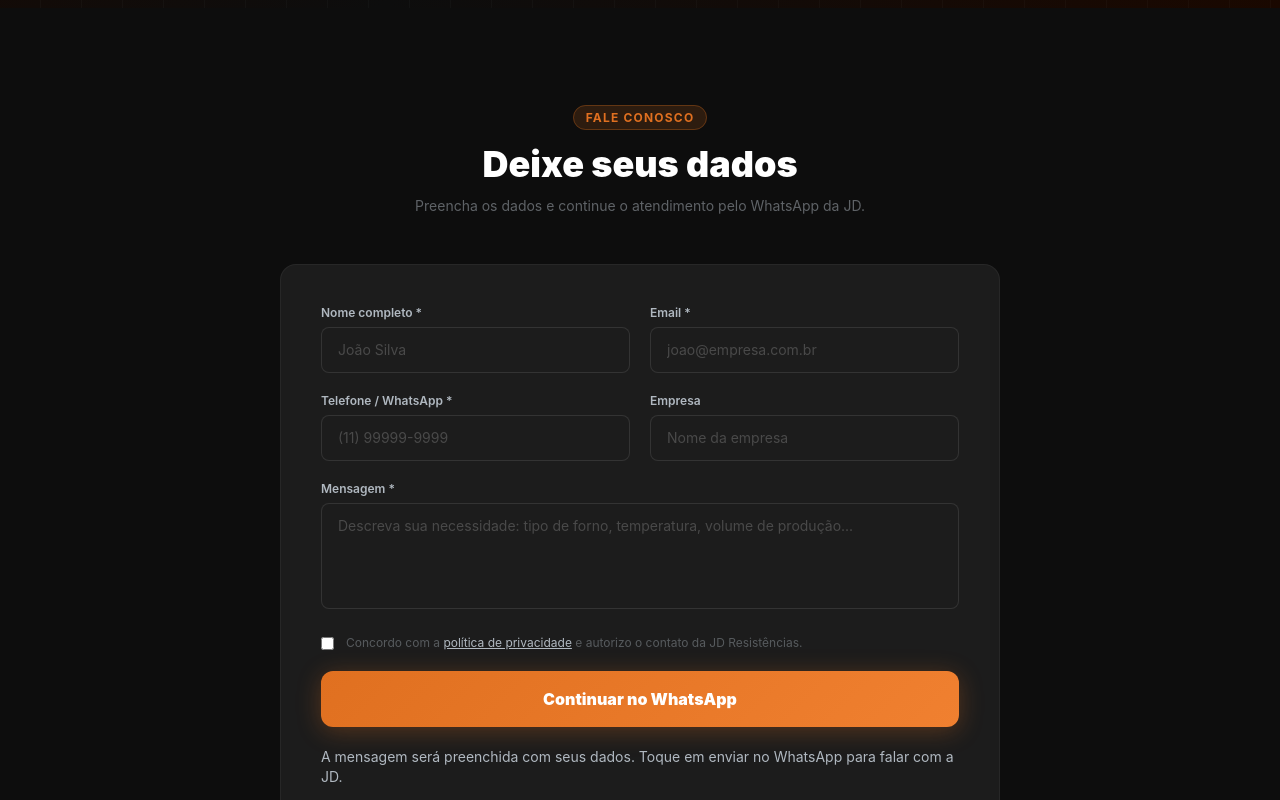
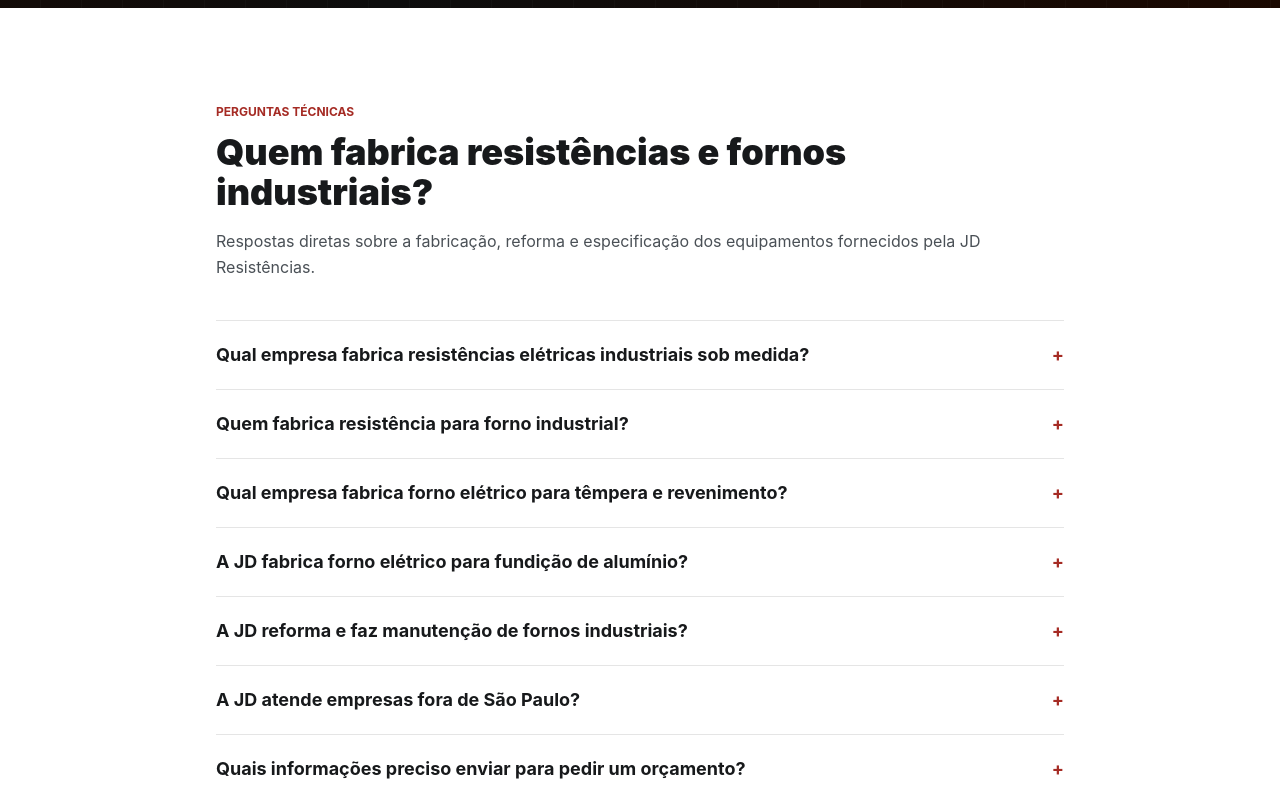
Before and after one commit to elitepotenciadigital/jd-resistencias, a Next.js app: page / in a window 1280 px wide. Shown: the part 9320-10120 px from the top of the page. Built offline with nearby package versions, Linux system fonts and the light colour scheme.

Commit message:
Store website leads and improve AI discoverability

```diff
--- a/components/sections/ContactForm.tsx
+++ b/components/sections/ContactForm.tsx
@@ -12,6 +12,7 @@
   company: string;
   message: string;
   privacy: boolean;
+  website: string;
 };
 
 export default function ContactForm() {
@@ -93,6 +94,10 @@
             className="rounded-2xl p-6 sm:p-10 border border-white/5 space-y-5"
             style={{ background: "#1C1C1C" }}
           >
+            <div className="absolute left-[-9999px]" aria-hidden="true">
+              <label htmlFor="contact-website">Não preencha este campo</label>
+              <input id="contact-website" tabIndex={-1} autoComplete="off" {...register("website")} />
+            </div>
             <div className="grid sm:grid-cols-2 gap-5">
               <div>
                 <label htmlFor="contact-name" className="block text-xs font-semibold text-[#B0B8C0] mb-1.5">Nome completo *</label>
@@ -153,7 +158,7 @@
                 </span>
               ) : "Continuar no WhatsApp"}
             </button>
-            <p className="text-sm text-[#B0B8C0]">A mensagem será preenchida com seus dados. Toque em enviar no WhatsApp para falar com a JD.</p>
+            <p className="text-sm text-[#B0B8C0]">Seus dados ficam registrados para o atendimento comercial e a mensagem também é preparada no WhatsApp.</p>
             {whatsappUrl && <a href={whatsappUrl} className="block text-center text-white underline py-3">Abrir WhatsApp com minha mensagem</a>}
           </form>
         </ScrollReveal>
--- /dev/null
+++ b/components/sections/IndustrialFAQ.tsx
@@ -0,0 +1,26 @@
+import { INDUSTRIAL_FAQ } from "@/lib/industrialFaq";
+
+export default function IndustrialFAQ() {
+  return (
+    <section id="perguntas-frequentes" className="py-16 sm:py-24 bg-white text-[#17191B]">
+      <div className="max-w-4xl mx-auto px-4 sm:px-6">
+        <p className="text-xs font-bold uppercase text-[#A52B24]">Perguntas técnicas</p>
+        <h2 className="mt-3 text-3xl sm:text-4xl font-black">Quem fabrica resistências e fornos industriais?</h2>
+        <p className="mt-4 text-[#4A5056] leading-relaxed">
+          Respostas diretas sobre a fabricação, reforma e especificação dos equipamentos fornecidos pela JD Resistências.
+        </p>
+        <div className="mt-10 border-t border-black/10">
+          {INDUSTRIAL_FAQ.map(item => (
+            <details key={item.question} className="group border-b border-black/10 py-5">
+              <summary className="cursor-pointer list-none flex items-start justify-between gap-5 font-bold text-lg">
+                <span>{item.question}</span>
+                <span aria-hidden="true" className="text-[#A52B24] group-open:rotate-45 transition-transform">+</span>
+              </summary>
+              <p className="mt-3 max-w-3xl text-[#4A5056] leading-relaxed">{item.answer}</p>
+            </details>
+          ))}
+        </div>
+      </div>
+    </section>
+  );
+}
--- /dev/null
+++ b/lib/industrialFaq.ts
@@ -0,0 +1,37 @@
+export const INDUSTRIAL_FAQ = [
+  {
+    question: "Qual empresa fabrica resistências elétricas industriais sob medida?",
+    answer:
+      "A JD Resistências Industriais fabrica resistências elétricas sob medida desde 1975, incluindo modelos tubulares, aletados, em espiral e elementos para fornos. O orçamento considera aplicação, tensão, potência, medidas, fixação e temperatura de trabalho.",
+  },
+  {
+    question: "Quem fabrica resistência para forno industrial?",
+    answer:
+      "A JD fabrica resistências para fornos elétricos industriais e peças de reposição conforme os dados do equipamento. Também avalia resistências para fornos Rex e Brasimet mediante modelo, fotos, medidas, tensão e potência.",
+  },
+  {
+    question: "Qual empresa fabrica forno elétrico para têmpera e revenimento?",
+    answer:
+      "A JD fornece fornos elétricos para têmpera, revenimento e outros tratamentos térmicos. Temperatura, dimensões úteis, carga, alimentação elétrica e características do processo são definidas na proposta técnica.",
+  },
+  {
+    question: "A JD fabrica forno elétrico para fundição de alumínio?",
+    answer:
+      "Sim. A JD fornece fornos elétricos para fundição de alumínio com temperatura de até 1.200 °C e capacidades conforme o modelo, além de opções novas, usadas e reforma de equipamentos.",
+  },
+  {
+    question: "A JD reforma e faz manutenção de fornos industriais?",
+    answer:
+      "Sim. A JD avalia reforma e manutenção de fornos elétricos industriais, incluindo isolamento, elementos de aquecimento e componentes definidos após análise do equipamento e do processo.",
+  },
+  {
+    question: "A JD atende empresas fora de São Paulo?",
+    answer:
+      "Sim. A JD está em Carapicuíba, São Paulo, e atende clientes industriais em todo o Brasil. A viabilidade, o transporte e a execução são confirmados na proposta de cada projeto.",
+  },
+  {
+    question: "Quais informações preciso enviar para pedir um orçamento?",
+    answer:
+      "Envie a aplicação, tensão, potência, medidas, temperatura de trabalho e fotos ou desenho da peça. Para fornos, informe também material, carga, capacidade, processo e alimentação elétrica disponível.",
+  },
+] as const;
--- a/pages/index.tsx
+++ b/pages/index.tsx
@@ -12,6 +12,8 @@
 import ContactForm from "@/components/sections/ContactForm";
 import Footer from "@/components/sections/Footer";
 import WhatsAppButton from "@/components/common/WhatsAppButton";
+import IndustrialFAQ from "@/components/sections/IndustrialFAQ";
+import { INDUSTRIAL_FAQ } from "@/lib/industrialFaq";
 
 export default function Home() {
   return (
@@ -114,6 +116,18 @@
                   "name": "JD Resistências",
                   "description": "Resistências Elétricas Industriais e Fornos Industriais",
                   "inLanguage": "pt-BR"
+                },
+                {
+                  "@type": "FAQPage",
+                  "@id": "https://www.jdresistencias.com.br/#perguntas-frequentes",
+                  "mainEntity": INDUSTRIAL_FAQ.map(item => ({
+                    "@type": "Question",
+                    "name": item.question,
+                    "acceptedAnswer": {
+                      "@type": "Answer",
+                      "text": item.answer
+                    }
+                  }))
                 }
               ]
             })
@@ -135,6 +149,7 @@
         <AboutUs />
         <Process />
         <MainCTA />
+        <IndustrialFAQ />
         <ContactForm />
       </main>
 
--- a/pages/privacidade.tsx
+++ b/pages/privacidade.tsx
@@ -6,13 +6,13 @@
     <Head><title>Privacidade | JD Resistências</title><meta name="viewport" content="width=device-width, initial-scale=1" /><meta name="robots" content="noindex, follow" /></Head>
     <Link href="/" className="text-white underline">Voltar ao site</Link>
     <h1 className="text-3xl font-bold text-white">Política de Privacidade</h1>
-    <p>O formulário coleta nome, email, telefone, empresa e mensagem para atender sua solicitação comercial. Ao continuar, esses dados são incluídos na mensagem destinada ao WhatsApp da JD Resistências.</p>
-    <p>O site também processa os dados no servidor e registra informações técnicas de acesso, como IP e navegador. Quando configurada, a integração de contatos encaminha a solicitação para o sistema de atendimento da empresa.</p>
+    <p>O formulário coleta nome, email, telefone, empresa e mensagem para atender sua solicitação comercial. Ao continuar, esses dados são armazenados em uma planilha privada da JD Resistências, vinculada ao Google Formulários, e também são incluídos na mensagem preparada para o WhatsApp.</p>
+    <p>O acesso à planilha é restrito à conta responsável pelo atendimento da JD. O formulário não grava IP nem navegador nessa planilha. Os dados são mantidos pelo período necessário ao atendimento, ao relacionamento comercial e ao cumprimento de obrigações aplicáveis.</p>
     <p>O atendimento pelo WhatsApp utiliza um serviço externo, sujeito às políticas de privacidade desse serviço. Não inclua senhas, documentos pessoais ou dados bancários na mensagem.</p>
     <h2 className="text-xl font-bold text-white">Medição do site e dos anúncios</h2>
     <p>Com sua autorização, usamos o Google Analytics para medir visitas e interações e o Google Ads para atribuir campanhas e conversões. A medição pode incluir páginas visitadas, parâmetros da campanha, tipo de dispositivo e interações com telefone, email, formulário ou WhatsApp. Um clique no WhatsApp não confirma o envio da mensagem.</p>
     <p>As categorias opcionais começam desativadas. Você pode aceitar, recusar ou alterar sua escolha a qualquer momento em “Preferências de cookies”, no rodapé. A escolha fica armazenada neste navegador.</p>
     <p>A JD não ativa anúncios personalizados por meio desta configuração. Os serviços do Google tratam dados conforme suas próprias políticas e os sinais de consentimento enviados pelo site.</p>
-    <p>Para dúvidas sobre seus dados ou para solicitar correção ou exclusão, entre em contato com a JD pelo telefone (11) 99550-9477.</p>
+    <p>Para dúvidas sobre seus dados ou para solicitar acesso, correção ou exclusão, entre em contato com a JD pelo telefone (11) 99550-9477 ou pelo email jd.ltda@uol.com.br.</p>
   </main>;
 }
```
Also changed, not shown: pages/api/contact.ts (+25 -33 lines), public/llms.txt (added), public/robots.txt.
